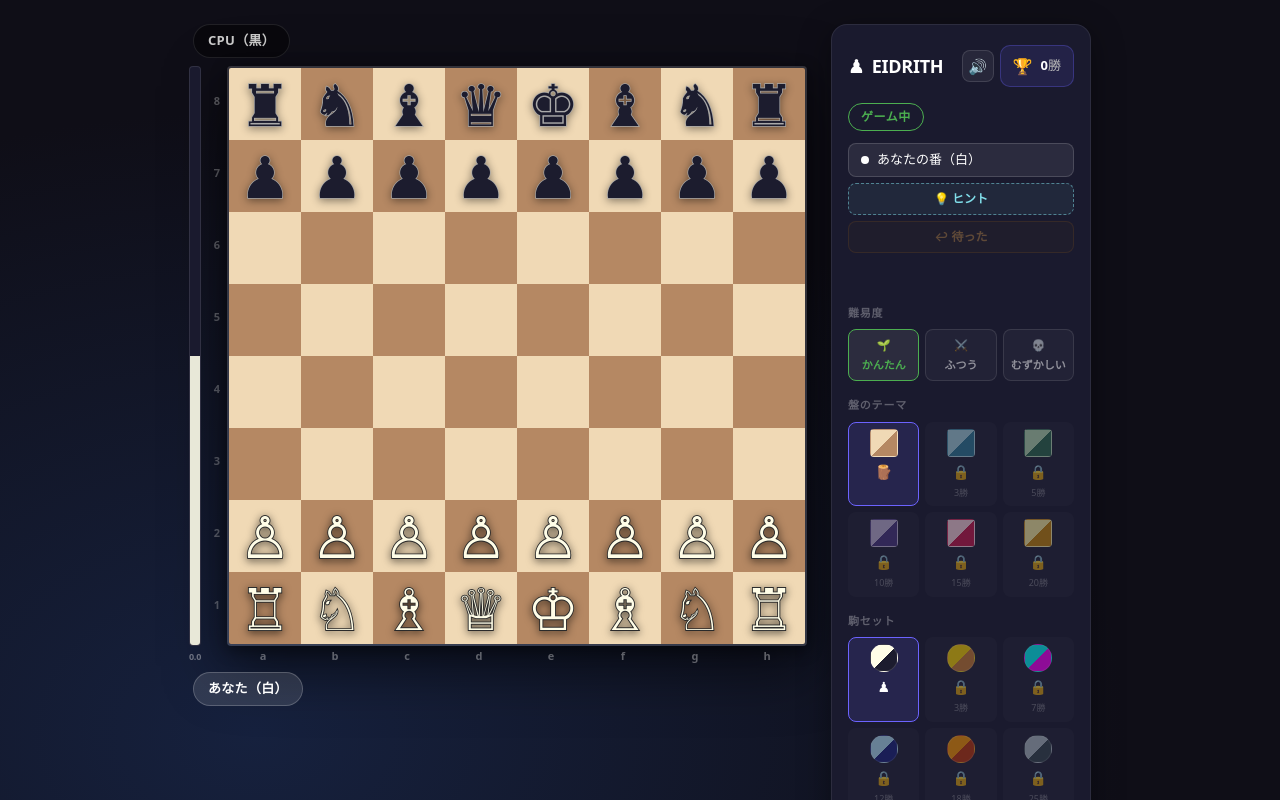
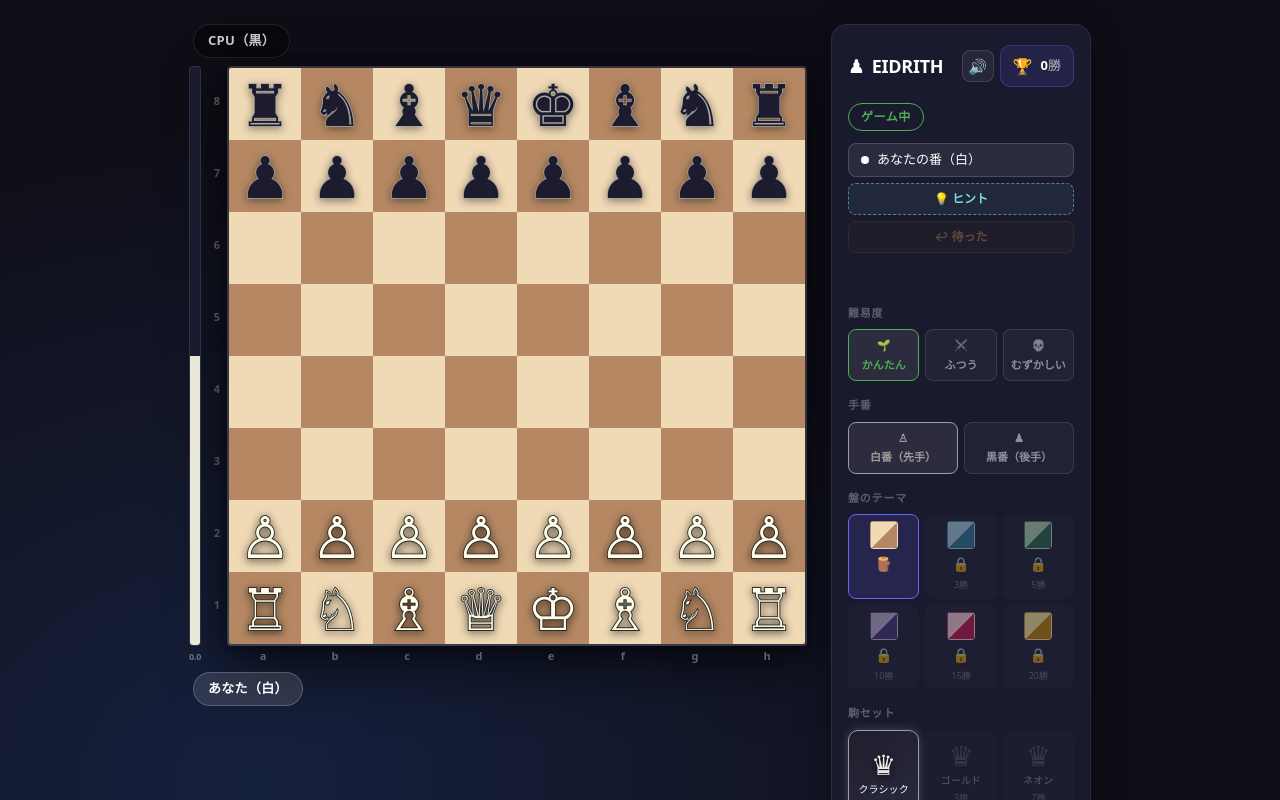
Before and after one commit to Mimi-Rabbit-usagi/EIDRITH, a React (Vite) app: page / in a window 1280 px wide. Shown: the top 800 px of the page. Built offline with nearby package versions, Linux system fonts and the light colour scheme.

Commit message:
feat: プレイヤーカラー選択機能を追加し、ゲームロジックをプレイヤーの色に基づいて調整

```diff
--- a/src/App.jsx
+++ b/src/App.jsx
@@ -63,6 +63,7 @@ export default function App() {
   const achievementQueueRef = useRef([]);
   const [winCounted, setWinCounted] = useState(false);
   const [difficulty, setDifficulty] = useState('easy');
+  const [playerColor, setPlayerColor] = useState('w');
   const [showHistory, setShowHistory] = useState(false);
   const [showSummary, setShowSummary] = useState(false);
   const [replayGame, setReplayGame] = useState(null);
@@ -99,7 +100,7 @@ export default function App() {
     currentOpening,
     positionEval,
     undoMove,
-  } = useChessGame(difficulty);
+  } = useChessGame(difficulty, playerColor);
 
   // Keep refs in sync
   moveHistoryRef.current = moveHistory;
@@ -145,7 +146,7 @@ export default function App() {
 
     // Determine result
     let result = 'draw';
-    if (gameStatus === 'checkmate') result = winner === 'w' ? 'win' : 'loss';
+    if (gameStatus === 'checkmate') result = winner === playerColor ? 'win' : 'loss';
 
     // Build log entry (use refs for latest values)
     const history = moveHistoryRef.current;
@@ -236,6 +237,13 @@ export default function App() {
     setShowSummary(false);
   }, [resetGame]);
 
+  const handlePlayerColorChange = useCallback((color) => {
+    setPlayerColor(color);
+    resetGame();
+    setWinCounted(false);
+    setShowSummary(false);
+  }, [resetGame]);
+
   const handleThemeChange = useCallback((themeId) => {
     setGameData(prev => {
       const newData = { ...prev, activeBoardTheme: themeId };
@@ -283,7 +291,9 @@ export default function App() {
         <div className="board-section">
           {/* CPU captured pieces (shown above board) */}
           <div className="opponent-label">
-            <div className="player-chip player-chip-black">CPU（黒）</div>
+            <div className={`player-chip player-chip-${playerColor === 'w' ? 'black' : 'white'}`}>
+              CPU（{playerColor === 'w' ? '黒' : '白'}）
+            </div>
             {isThinking && <div className="thinking-text">考え中...</div>}
           </div>
 
@@ -302,6 +312,7 @@ export default function App() {
               boardTheme={activeBoardTheme}
               pieceSet={gameData.activePieceSet}
               hint={hint}
+              flipped={playerColor === 'b'}
               onSquareClick={handleSquareClick}
               onDrop={handleDrop}
               onCancelDrag={clearSelection}
@@ -310,7 +321,9 @@ export default function App() {
 
           {/* Player label */}
           <div className="player-label">
-            <div className="player-chip player-chip-white">あなた（白）</div>
+            <div className={`player-chip player-chip-${playerColor === 'w' ? 'white' : 'black'}`}>
+              あなた（{playerColor === 'w' ? '白' : '黒'}）
+            </div>
           </div>
         </div>
 
@@ -334,7 +347,9 @@ export default function App() {
           activePieceSet={gameData.activePieceSet}
           unlockedPieceSets={gameData.unlockedPieceSets}
           unlockedAchievements={gameData.unlockedAchievements}
+          playerColor={playerColor}
           onDifficultyChange={handleDifficultyChange}
+          onPlayerColorChange={handlePlayerColorChange}
           onUndo={undoMove}
           onThemeChange={handleThemeChange}
           onPieceSetChange={handlePieceSetChange}
@@ -351,6 +366,7 @@ export default function App() {
         <GameSummary
           gameStatus={gameStatus}
           winner={winner}
+          playerColor={playerColor}
           moveHistory={moveHistory}
           techniqueLog={techniqueLog}
           capturedPieces={capturedPieces}
--- a/src/components/ChessBoard.jsx
+++ b/src/components/ChessBoard.jsx
@@ -36,19 +36,20 @@ function getSquareStyle(square, rowIndex, colIndex, boardTheme, selectedSquare,
 }
 
 // ボード上の (x, y) がどのマスか計算
-function getSquareAtPoint(x, y, boardEl) {
+function getSquareAtPoint(x, y, boardEl, flipped) {
   if (!boardEl) return null;
   const rect = boardEl.getBoundingClientRect();
   if (x < rect.left || x > rect.right || y < rect.top || y > rect.bottom) return null;
-  const col = Math.floor((x - rect.left) / (rect.width / 8));
-  const row = Math.floor((y - rect.top)  / (rect.height / 8));
+  let col = Math.floor((x - rect.left) / (rect.width / 8));
+  let row = Math.floor((y - rect.top)  / (rect.height / 8));
   if (col < 0 || col >= 8 || row < 0 || row >= 8) return null;
+  if (flipped) { col = 7 - col; row = 7 - row; }
   return FILES[col] + RANKS[row];
 }
 
 export default function ChessBoard({
   board, selectedSquare, legalMoves, lastMove,
-  gameStatus, boardTheme, pieceSet, hint,
+  gameStatus, boardTheme, pieceSet, hint, flipped,
   onSquareClick, onDrop, onCancelDrag,
 }) {
   const boardRef  = useRef(null);
@@ -56,6 +57,9 @@ export default function ChessBoard({
   const dragRef   = useRef({ active: false, from: null, piece: null, startX: 0, startY: 0, isDragging: false });
   // ゴースト駒の位置（stateで管理→再レンダーが必要）
   const [ghost, setGhost] = useState(null); // { from, piece, x, y } | null
+  // flippedのref（onPointerUp内のクロージャから最新値を参照するため）
+  const flippedRef = useRef(flipped);
+  flippedRef.current = flipped;
 
   useEffect(() => {
     function onPointerMove(e) {
@@ -87,7 +91,7 @@ export default function ChessBoard({
       setGhost(null);
 
       if (wasDragging) {
-        const target = getSquareAtPoint(e.clientX, e.clientY, boardRef.current);
+        const target = getSquareAtPoint(e.clientX, e.clientY, boardRef.current, flippedRef.current);
         if (target && target !== from) {
           onDrop(from, target);
         } else {
@@ -109,33 +113,37 @@ export default function ChessBoard({
       <div className="board-with-coords">
         {/* Rank labels */}
         <div className="rank-labels">
-          {RANKS.map(r => (
+          {(flipped ? [...RANKS].reverse() : RANKS).map(r => (
             <div key={r} className="coord-label rank-label">{r}</div>
           ))}
         </div>
 
         {/* Board grid */}
         <div className="chess-board" ref={boardRef}>
-          {board.map((row, rowIndex) =>
-            row.map((piece, colIndex) => {
-              const square   = getSquareName(rowIndex, colIndex);
+          {Array.from({ length: 8 }, (_, visualRow) =>
+            Array.from({ length: 8 }, (_, visualCol) => {
+              const actualRow = flipped ? 7 - visualRow : visualRow;
+              const actualCol = flipped ? 7 - visualCol : visualCol;
+              const piece = board[actualRow][actualCol];
+              const square   = getSquareName(actualRow, actualCol);
               const isLegal  = legalMoves.includes(square);
               const isSource = ghost?.from === square; // ドラッグ中の元マス
+              const playerPieceColor = flipped ? 'b' : 'w';
 
               return (
                 <div
                   key={square}
                   className="chess-square"
                   style={getSquareStyle(
-                    square, rowIndex, colIndex,
+                    square, actualRow, actualCol,
                     boardTheme, selectedSquare, legalMoves, lastMove, gameStatus, board, hint
                   )}
                   onPointerDown={(e) => {
                     e.preventDefault(); // clickイベントの二重発火を防ぐ
                     onSquareClick(square); // クリック動作（選択・移動）は即時実行
 
-                    // 白駒ならドラッグ追跡を開始
-                    if (piece && piece.color === 'w') {
+                    // プレイヤーの駒ならドラッグ追跡を開始
+                    if (piece && piece.color === playerPieceColor) {
                       dragRef.current = {
                         active: true,
                         from: square,
@@ -175,7 +183,7 @@ export default function ChessBoard({
       <div className="file-labels-row">
         <div className="file-labels-spacer" />
         <div className="file-labels">
-          {FILES.map(f => (
+          {(flipped ? [...FILES].reverse() : FILES).map(f => (
             <div key={f} className="coord-label file-label">{f}</div>
           ))}
         </div>
--- a/src/components/GamePanel.jsx
+++ b/src/components/GamePanel.jsx
@@ -111,8 +111,9 @@ export default function GamePanel({
   difficulty, soundEnabled, technique, techniqueLog, hint,
   currentOpening,
   activePieceSet, unlockedPieceSets, unlockedAchievements,
+  playerColor,
   onDifficultyChange, onThemeChange, onPieceSetChange, onNewGame, onShowHistory,
-  onToggleSound, onHint, onClearHint, onUndo,
+  onToggleSound, onHint, onClearHint, onUndo, onPlayerColorChange,
 }) {
   const status = STATUS_CONFIG[gameStatus] || STATUS_CONFIG.playing;
   const moveListRef = (el) => { if (el) el.scrollTop = el.scrollHeight; };
@@ -186,10 +187,13 @@ export default function GamePanel({
             ) : (
               <div className={`turn-chip ${currentTurn === 'w' ? 'turn-white' : 'turn-black'}`}>
                 <div className="turn-dot" />
-                <span>{currentTurn === 'w' ? 'あなたの番（白）' : 'CPUの番（黒）'}</span>
+                <span>{currentTurn === playerColor
+                  ? `あなたの番（${playerColor === 'w' ? '白' : '黒'}）`
+                  : `CPUの番（${playerColor === 'w' ? '黒' : '白'}）`
+                }</span>
               </div>
             )}
-            {currentTurn === 'w' && !isThinking && (
+            {currentTurn === playerColor && !isThinking && (
               <div className="action-btn-row">
                 <button
                   className={`hint-btn ${hint ? 'hint-btn-active' : ''}`}
@@ -211,7 +215,7 @@ export default function GamePanel({
         ) : (
           <div className="game-over-message">
             {gameStatus === 'checkmate' && (
-              <p>{winner === 'w' ? '🎉 あなたの勝ち！' : '😔 CPUの勝ち...'}</p>
+              <p>{winner === playerColor ? '🎉 あなたの勝ち！' : '😔 CPUの勝ち...'}</p>
             )}
             {(gameStatus === 'stalemate' || gameStatus === 'draw') && <p>引き分け</p>}
           </div>
@@ -245,8 +249,8 @@ export default function GamePanel({
 
       {/* 取った駒 */}
       <div className={`captured-section${mobileTab === 'settings' ? ' mobile-hidden' : ''}`}>
-        <CapturedPieces pieces={capturedPieces.w} label="あなた" />
-        <CapturedPieces pieces={capturedPieces.b} label="CPU" />
+        <CapturedPieces pieces={capturedPieces[playerColor]} label="あなた" />
+        <CapturedPieces pieces={capturedPieces[playerColor === 'w' ? 'b' : 'w']} label="CPU" />
       </div>
 
       {/* ── 設定タブ ── */}
@@ -265,6 +269,29 @@ export default function GamePanel({
               <span>{d.label}</span>
             </button>
           ))}
+        </div>
+      </div>
+
+      {/* 手番選択 */}
+      <div className={mobileTab === 'game' ? 'mobile-hidden' : ''}>
+        <p className="section-title">手番</p>
+        <div className="difficulty-row">
+          <button
+            className={`difficulty-btn ${playerColor === 'w' ? 'difficulty-btn-active' : ''}`}
+            style={playerColor === 'w' ? { borderColor: '#9E9E9E', color: '#9E9E9E' } : {}}
+            onClick={() => onPlayerColorChange('w')}
+          >
+            <span>♙</span>
+            <span>白番（先手）</span>
+          </button>
+          <button
+            className={`difficulty-btn ${playerColor === 'b' ? 'difficulty-btn-active' : ''}`}
+            style={playerColor === 'b' ? { borderColor: '#555', color: '#555' } : {}}
+            onClick={() => onPlayerColorChange('b')}
+          >
+            <span>♟</span>
+            <span>黒番（後手）</span>
+          </button>
         </div>
       </div>
 
@@ -304,15 +331,22 @@ export default function GamePanel({
             return (
               <button
                 key={ps.id}
-                className={`theme-btn ${isActive ? 'theme-btn-active' : ''} ${!unlocked ? 'theme-btn-locked' : ''}`}
+                className={`piece-set-btn ${isActive ? 'piece-set-btn-active' : ''} ${!unlocked ? 'theme-btn-locked' : ''}`}
+                style={unlocked ? {
+                  background: ps.cardBg,
+                  borderColor: isActive ? ps.accentColor : 'transparent',
+                  boxShadow: isActive ? `0 0 10px ${ps.accentColor}55` : 'none',
+                } : {}}
                 onClick={() => unlocked && onPieceSetChange(ps.id)}
                 title={unlocked ? ps.name : `${ps.requiredWins}勝でアンロック`}
               >
-                <div
-                  className="piece-set-preview"
-                  style={{ background: `linear-gradient(135deg, ${ps.previewWhite} 50%, ${ps.previewBlack} 50%)` }}
-                />
-                <span className="theme-name">{unlocked ? ps.emoji : '🔒'}</span>
+                <span
+                  className="piece-set-symbol"
+                  style={unlocked ? { color: ps.symbolColor, filter: ps.symbolFilter } : {}}
+                >
+                  ♛
+                </span>
+                <span className="piece-set-btn-name">{ps.name}</span>
                 {!unlocked && <span className="theme-lock-text">{ps.requiredWins}勝</span>}
               </button>
             );
--- a/src/data/pieceSets.js
+++ b/src/data/pieceSets.js
@@ -8,9 +8,11 @@ export const PIECE_SETS = [
     emoji: '♟',
     locked: false,
     requiredWins: 0,
-    description: 'デフォルトの白と黒の駒',
-    previewWhite: '#FFFDE7',
-    previewBlack: '#1C1C2E',
+    description: 'シンプルな白と黒の駒',
+    cardBg: 'linear-gradient(150deg, #1e1e2e 0%, #2a2a3e 100%)',
+    accentColor: '#9e9e9e',
+    symbolColor: '#e8e8e8',
+    symbolFilter: 'drop-shadow(0 2px 4px rgba(0,0,0,0.8))',
   },
   {
     id: 'gold',
@@ -18,9 +20,11 @@ export const PIECE_SETS = [
     emoji: '✨',
     locked: true,
     requiredWins: 3,
-    description: '金と銅でできた豪華な駒',
-    previewWhite: '#FFD700',
-    previewBlack: '#CD7F32',
+    description: '黄金に輝くアンティークな駒',
+    cardBg: 'linear-gradient(150deg, #1a1200 0%, #2d2000 100%)',
+    accentColor: '#F0C040',
+    symbolColor: '#FFD54F',
+    symbolFilter: 'drop-shadow(0 1px 5px rgba(255,200,0,0.8))',
   },
   {
     id: 'neon',
@@ -28,9 +32,11 @@ export const PIECE_SETS = [
     emoji: '⚡',
     locked: true,
     requiredWins: 7,
-    description: 'サイバーパンクなネオン発光',
-    previewWhite: '#00FFFF',
-    previewBlack: '#FF00FF',
+    description: '紫に発光するサイバーな駒',
+    cardBg: 'linear-gradient(150deg, #0d0020 0%, #1a0035 100%)',
+    accentColor: '#CE93D8',
+    symbolColor: '#EDE0FF',
+    symbolFilter: 'drop-shadow(0 0 6px rgba(180,136,255,0.9)) drop-shadow(0 0 14px rgba(130,80,255,0.5))',
   },
   {
     id: 'crystal',
@@ -38,9 +44,11 @@ export const PIECE_SETS = [
     emoji: '💎',
     locked: true,
     requiredWins: 12,
-    description: '氷のように透き通った駒',
-    previewWhite: '#B3E5FC',
-    previewBlack: '#1A237E',
+    description: '氷のように澄み渡る駒',
+    cardBg: 'linear-gradient(150deg, #000d1a 0%, #001a35 100%)',
+    accentColor: '#90CAF9',
+    symbolColor: '#F0FAFF',
+    symbolFilter: 'drop-shadow(0 0 7px rgba(100,200,255,0.9)) brightness(1.08)',
   },
   {
     id: 'fire',
@@ -48,9 +56,11 @@ export const PIECE_SETS = [
     emoji: '🔥',
     locked: true,
     requiredWins: 18,
-    description: '炎のように燃え上がる駒',
-    previewWhite: '#FF9800',
-    previewBlack: '#BF360C',
+    description: '灼熱の炎をまとう駒',
+    cardBg: 'linear-gradient(150deg, #1a0500 0%, #2d0c00 100%)',
+    accentColor: '#FF8F00',
+    symbolColor: '#FFCA28',
+    symbolFilter: 'drop-shadow(0 0 6px rgba(255,160,0,0.95)) drop-shadow(0 0 14px rgba(255,80,0,0.5))',
   },
   {
     id: 'shadow',
@@ -58,8 +68,10 @@ export const PIECE_SETS = [
     emoji: '👻',
     locked: true,
     requiredWins: 25,
-    description: '幽霊のように漂う暗い駒',
-    previewWhite: '#B0BEC5',
-    previewBlack: '#37474F',
+    description: '闇に溶け込む墨色の駒',
+    cardBg: 'linear-gradient(150deg, #050505 0%, #111118 100%)',
+    accentColor: '#78909C',
+    symbolColor: '#D0D8DC',
+    symbolFilter: 'drop-shadow(0 2px 5px rgba(0,0,0,0.85)) brightness(0.95)',
   },
 ];
--- a/src/index.css
+++ b/src/index.css
@@ -360,6 +360,17 @@ body {
     flex-shrink: 0;
     width: 50px;
     padding: 5px 3px;
+  }
+
+  .piece-set-btn {
+    flex-shrink: 0;
+    width: 58px;
+    min-height: 68px;
+    padding: 8px 4px 6px;
+  }
+
+  .piece-set-symbol {
+    font-size: 24px;
   }
 
   .theme-preview { width: 24px; height: 24px; }
@@ -1671,73 +1682,118 @@ body {
 .unlock-toast-close:hover { color: rgba(255,255,255,0.7); }
 
 /* ── Piece Sets ──────────────────────────────────────────────────────────── */
-/* Gold */
+/* 原則：白駒は常に明度70%以上、黒駒は常に明度20%以下。どのボードでも読める。 */
+
+/* Gold：明るい黄金 × 深みのある琥珀 */
 .piece-set-gold .piece-white {
-  color: #FFD700;
-  -webkit-text-stroke-color: #8B6914;
-  filter: drop-shadow(0 2px 6px rgba(255,215,0,0.55));
+  color: #FFD54F;
+  -webkit-text-stroke: calc(var(--sq) * 0.03) #4A2800;
+  filter: drop-shadow(0 1px 4px rgba(255,200,0,0.55));
 }
 .piece-set-gold .piece-black {
-  color: #CD7F32;
-  -webkit-text-stroke-color: #5C3A00;
-  filter: drop-shadow(0 2px 6px rgba(205,127,50,0.55));
-}
-
-/* Neon */
+  color: #3E1C00;
+  -webkit-text-stroke: calc(var(--sq) * 0.028) #FFB300;
+  filter: drop-shadow(0 1px 4px rgba(255,160,0,0.4));
+}
+
+/* Neon：ソフトラベンダー × ディープインディゴ */
 .piece-set-neon .piece-white {
-  color: #00FFFF;
-  -webkit-text-stroke-color: #006666;
-  filter: drop-shadow(0 0 6px #00FFFF) drop-shadow(0 0 14px #00CCCC);
+  color: #EDE0FF;
+  -webkit-text-stroke: calc(var(--sq) * 0.03) #2A0070;
+  filter: drop-shadow(0 0 5px rgba(179,136,255,0.7));
 }
 .piece-set-neon .piece-black {
-  color: #FF00FF;
-  -webkit-text-stroke-color: #660066;
-  filter: drop-shadow(0 0 6px #FF00FF) drop-shadow(0 0 14px #CC00CC);
-}
-
-/* Crystal */
+  color: #160040;
+  -webkit-text-stroke: calc(var(--sq) * 0.028) #B39DDB;
+  filter: drop-shadow(0 0 5px rgba(140,100,220,0.5));
+}
+
+/* Crystal：ほぼ白のアイスブルー × 深海ネイビー */
 .piece-set-crystal .piece-white {
-  color: #B3E5FC;
-  -webkit-text-stroke-color: #01579B;
-  filter: drop-shadow(0 2px 8px rgba(100,200,255,0.7)) brightness(1.1);
+  color: #F0FAFF;
+  -webkit-text-stroke: calc(var(--sq) * 0.03) #0A3060;
+  filter: drop-shadow(0 1px 5px rgba(100,200,255,0.55)) brightness(1.05);
 }
 .piece-set-crystal .piece-black {
-  color: #1A237E;
-  -webkit-text-stroke-color: #90CAF9;
-  filter: drop-shadow(0 2px 8px rgba(26,35,126,0.7));
-}
-
-/* Fire */
+  color: #071A35;
+  -webkit-text-stroke: calc(var(--sq) * 0.028) #5AC8FA;
+  filter: drop-shadow(0 1px 4px rgba(30,130,220,0.45));
+}
+
+/* Fire：明るい琥珀黄 × 漆黒の炭 */
 .piece-set-fire .piece-white {
-  color: #FF9800;
-  -webkit-text-stroke-color: #8B1A00;
-  filter: drop-shadow(0 0 6px #FF5722) drop-shadow(0 2px 4px rgba(255,87,34,0.6));
+  color: #FFCA28;
+  -webkit-text-stroke: calc(var(--sq) * 0.03) #5D1A00;
+  filter: drop-shadow(0 0 4px rgba(255,150,0,0.65));
 }
 .piece-set-fire .piece-black {
-  color: #BF360C;
-  -webkit-text-stroke-color: #FF7043;
-  filter: drop-shadow(0 0 6px #D84315) drop-shadow(0 2px 4px rgba(211,47,47,0.6));
-}
-
-/* Shadow */
+  color: #3E0E00;
+  -webkit-text-stroke: calc(var(--sq) * 0.028) #FF6D00;
+  filter: drop-shadow(0 0 4px rgba(255,80,0,0.5));
+}
+
+/* Shadow：クールシルバー × スレートブラック */
 .piece-set-shadow .piece-white {
-  color: #B0BEC5;
-  -webkit-text-stroke-color: #263238;
-  filter: drop-shadow(0 4px 10px rgba(0,0,0,0.9)) brightness(0.85);
+  color: #D0D8DC;
+  -webkit-text-stroke: calc(var(--sq) * 0.03) #1A2428;
+  filter: brightness(0.92) drop-shadow(0 2px 4px rgba(0,0,0,0.7));
 }
 .piece-set-shadow .piece-black {
-  color: #37474F;
-  -webkit-text-stroke-color: #90A4AE;
-  filter: drop-shadow(0 4px 14px rgba(0,0,0,0.95)) brightness(0.65);
-}
-
-/* 駒セット選択プレビュー（board theme-btn の theme-preview と同じサイズ） */
-.piece-set-preview {
-  width: 28px;
-  height: 28px;
-  border-radius: 50%;
-  border: 1.5px solid rgba(255,255,255,0.15);
-  flex-shrink: 0;
+  color: #1A2428;
+  -webkit-text-stroke: calc(var(--sq) * 0.028) #7B99A4;
+  filter: brightness(1.15) drop-shadow(0 2px 5px rgba(0,0,0,0.85));
+}
+
+/* ── Piece Set Buttons ────────────────────────────────────────────────────── */
+.piece-set-btn {
+  display: flex;
+  flex-direction: column;
+  align-items: center;
+  justify-content: center;
+  gap: 5px;
+  padding: 10px 6px 8px;
+  border-radius: 10px;
+  border: 1.5px solid transparent;
+  background: rgba(255,255,255,0.04);
+  cursor: pointer;
+  transition: all 0.2s ease;
+  color: #fff;
+  min-height: 76px;
+}
+
+.piece-set-btn:hover:not(.theme-btn-locked) {
+  opacity: 0.9;
+  transform: translateY(-1px);
+}
+
+.piece-set-btn-active {
+  /* border-color and box-shadow applied inline from ps data */
+}
+
+.piece-set-btn.theme-btn-locked {
+  opacity: 0.45;
+  cursor: not-allowed;
+  background: rgba(255,255,255,0.03);
+}
+
+.piece-set-symbol {
+  font-size: 28px;
+  line-height: 1;
+  color: rgba(255,255,255,0.25);
+  filter: none;
+  transition: filter 0.2s;
+}
+
+.piece-set-btn-name {
+  font-size: 10px;
+  color: rgba(255,255,255,0.6);
+  text-align: center;
+  line-height: 1.2;
+  letter-spacing: 0.01em;
+}
+
+.piece-set-btn-active .piece-set-btn-name {
+  color: #fff;
 }
 
 /* ── Achievements ────────────────────────────────────────────────────────── */
```
Also changed, not shown: src/components/GameSummary.jsx (+11 -9 lines), src/hooks/useChessGame.js (+26 -9 lines).
